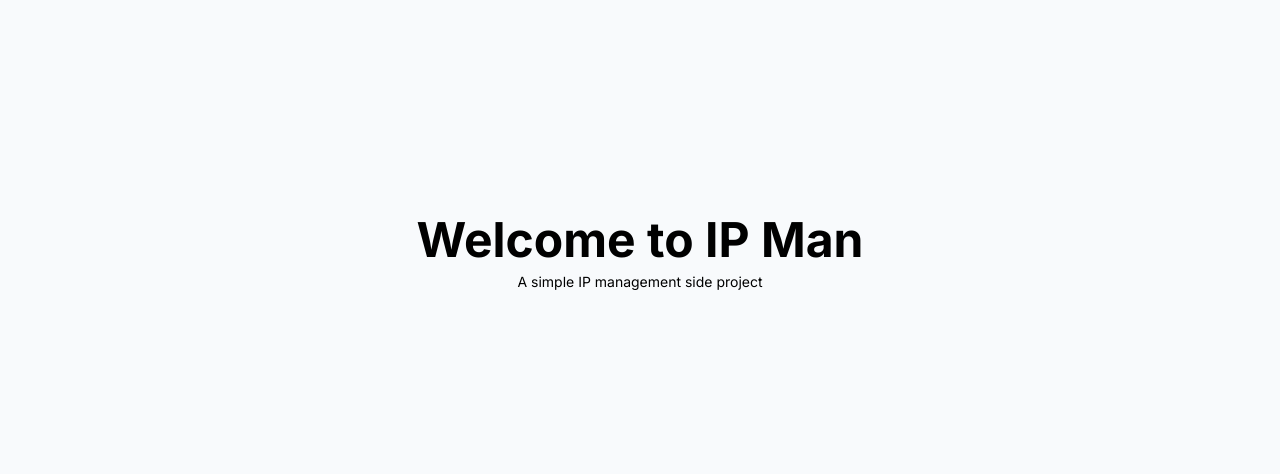
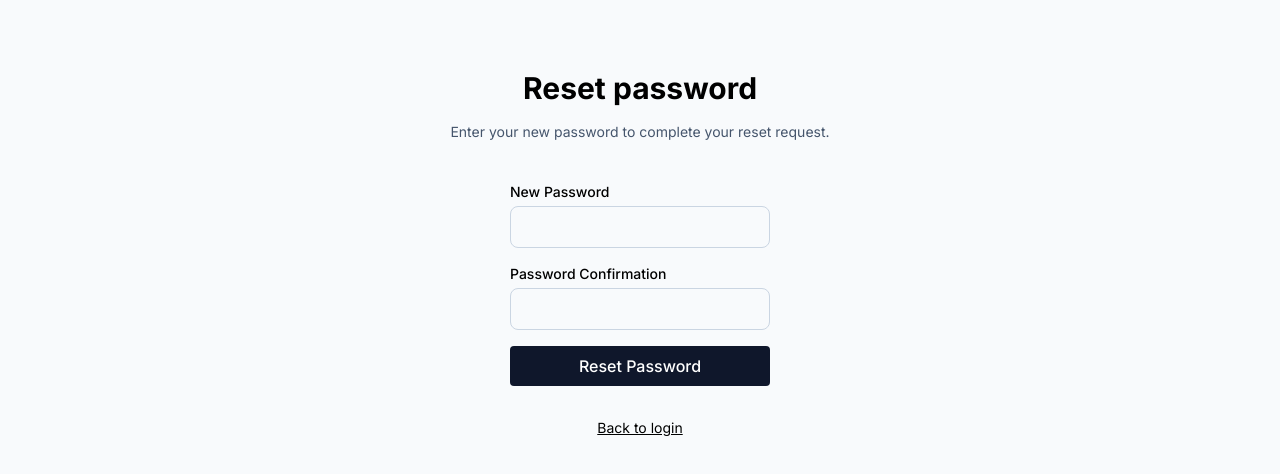
Before and after one commit to kcaliboso/ip-man-web, a Vue app: page /reset-password in a window 1280 px wide. Before the commit this address led to /home. Shown: the part 170-644 px from the top of the page. Built offline with nearby package versions, Linux system fonts and the light colour scheme; no server answers.

Commit message:
feat: implemented forgot and reset password

```diff
--- a/src/router/index.ts
+++ b/src/router/index.ts
@@ -35,6 +35,12 @@ const router = createRouter({
           path: 'forgot-password',
           name: 'forgot-password',
           component: () => import('../views/auth/ForgotPasswordView.vue'),
+          meta: { guestOnly: true },
+        },
+        {
+          path: 'reset-password',
+          name: 'reset-password',
+          component: () => import('../views/auth/ResetPasswordView.vue'),
           meta: { guestOnly: true },
         },
       ],
--- a/src/views/auth/ForgotPasswordView.vue
+++ b/src/views/auth/ForgotPasswordView.vue
@@ -15,7 +15,10 @@
         required
       />
 
-      <Button type="submit"> Send Reset Link </Button>
+      <Button type="submit">
+        <p v-if="isSubmitting">Sending...</p>
+        <p v-else>Send Reset Link</p>
+      </Button>
     </form>
 
     <RouterLink class="mt-6 text-sm underline" :to="{ name: 'login' }">Back to login</RouterLink>
@@ -25,21 +28,24 @@
 <script setup lang="ts">
 import { ref } from 'vue'
 import Input from '@/components/ui/Input.vue'
-import { RouterLink, useRouter } from 'vue-router'
+import { RouterLink } from 'vue-router'
 import Button from '@/components/ui/Button.vue'
 import { z } from 'zod'
+import api from '@/lib/axios'
+import { toast } from 'vue-sonner'
+import { getServerErrorMessage } from '@/lib/authHelpers'
 
 const forgotPasswordSchema = z.object({
-  email: z.string().trim().email('Please enter a valid email address.'),
+  email: z.email({ error: 'Please enter a valid email address.' }),
 })
 
 const email = ref('')
 const errors = ref<{ email?: string }>({})
+const isSubmitting = ref(false)
 
-const router = useRouter()
-
-const handleReset = () => {
+const handleReset = async () => {
   errors.value = {}
+  isSubmitting.value = true
 
   const result = forgotPasswordSchema.safeParse({ email: email.value })
 
@@ -48,9 +54,20 @@ const handleReset = () => {
     errors.value = {
       email: fieldErrors.properties?.email?.errors?.[0],
     }
+    isSubmitting.value = false
     return
   }
 
-  console.log(result)
+  try {
+    await api.post('/auth/forgot-password', {
+      email: result.data.email,
+    })
+
+    toast.success('If the email exists, a reset link has been sent.')
+  } catch (error) {
+    toast.error(getServerErrorMessage(error))
+  } finally {
+    isSubmitting.value = false
+  }
 }
 </script>
--- /dev/null
+++ b/src/views/auth/ResetPasswordView.vue
@@ -0,0 +1,126 @@
+<template>
+  <section class="flex-1 w-full flex flex-col justify-center items-center gap-2">
+    <h1 class="text-3xl font-bold">Reset password</h1>
+    <p class="mt-2 text-sm text-slate-600 dark:text-slate-200">
+      Enter your new password to complete your reset request.
+    </p>
+
+    <p v-if="errors.form" class="mt-4 text-sm text-rose-600 dark:text-rose-400">
+      {{ errors.form }}
+    </p>
+
+    <form class="mt-8 grid gap-4" @submit.prevent="handleResetPassword">
+      <Input
+        v-model="password"
+        label="New Password"
+        type="password"
+        autocomplete="new-password"
+        :error="errors.password"
+        minlength="8"
+        required
+      />
+
+      <Input
+        v-model="passwordConfirmation"
+        label="Password Confirmation"
+        type="password"
+        autocomplete="new-password"
+        :error="errors.passwordConfirmation"
+        minlength="8"
+        required
+      />
+
+      <Button type="submit">
+        <p v-if="isSubmitting">Resetting...</p>
+        <p v-else>Reset Password</p>
+      </Button>
+    </form>
+
+    <RouterLink class="mt-6 text-sm underline" :to="{ name: 'login' }">Back to login</RouterLink>
+  </section>
+</template>
+
+<script setup lang="ts">
+import { ref } from 'vue'
+import { RouterLink, useRoute, useRouter } from 'vue-router'
+import { z } from 'zod'
+import Input from '@/components/ui/Input.vue'
+import Button from '@/components/ui/Button.vue'
+import api from '@/lib/axios'
+import { toast } from 'vue-sonner'
+import { getServerErrorMessage } from '@/lib/authHelpers'
+
+const resetPasswordSchema = z
+  .object({
+    password: z.string().min(8, 'Password must be at least 8 characters.'),
+    passwordConfirmation: z.string().min(1, 'Password confirmation is required.'),
+  })
+  .refine((data) => data.password === data.passwordConfirmation, {
+    path: ['passwordConfirmation'],
+    message: 'Passwords do not match.',
+  })
+
+const resetLinkSchema = z.object({
+  email: z.string().trim().email('Invalid reset link email.'),
+  token: z.string().trim().min(1, 'Invalid reset token.'),
+})
+
+const route = useRoute()
+const router = useRouter()
+
+const password = ref('')
+const passwordConfirmation = ref('')
+const isSubmitting = ref(false)
+const errors = ref<{
+  form?: string
+  password?: string
+  passwordConfirmation?: string
+}>({})
+
+async function handleResetPassword() {
+  errors.value = {}
+  isSubmitting.value = true
+
+  const result = resetPasswordSchema.safeParse({
+    password: password.value,
+    passwordConfirmation: passwordConfirmation.value,
+  })
+
+  if (!result.success) {
+    const fieldErrors = z.treeifyError(result.error)
+    errors.value = {
+      password: fieldErrors.properties?.password?.errors?.[0],
+      passwordConfirmation: fieldErrors.properties?.passwordConfirmation?.errors?.[0],
+    }
+    isSubmitting.value = false
+    return
+  }
+
+  const resetLinkResult = resetLinkSchema.safeParse({
+    email: typeof route.query.email === 'string' ? route.query.email : '',
+    token: typeof route.query.token === 'string' ? route.query.token : '',
+  })
+
+  if (!resetLinkResult.success) {
+    errors.value.form = 'This reset link is invalid or incomplete. Request a new one.'
+    isSubmitting.value = false
+    return
+  }
+
+  try {
+    await api.post('/auth/reset-password', {
+      token: resetLinkResult.data.token,
+      email: resetLinkResult.data.email,
+      password: result.data.password,
+      password_confirmation: result.data.passwordConfirmation,
+    })
+
+    toast.success('Password reset successful. Please log in.')
+    router.push({ name: 'login' })
+  } catch (error) {
+    toast.error(getServerErrorMessage(error))
+  } finally {
+    isSubmitting.value = false
+  }
+}
+</script>
```
